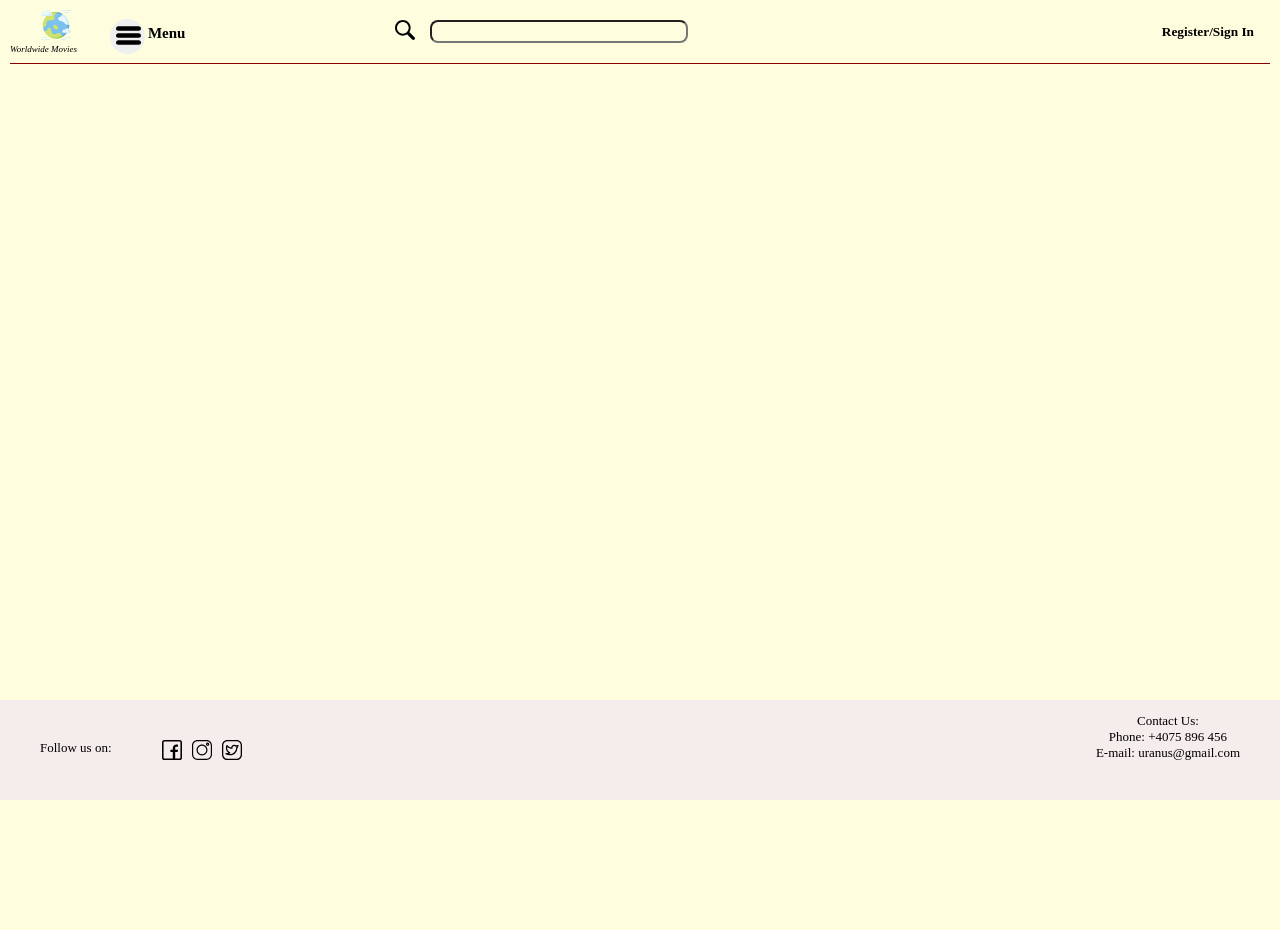
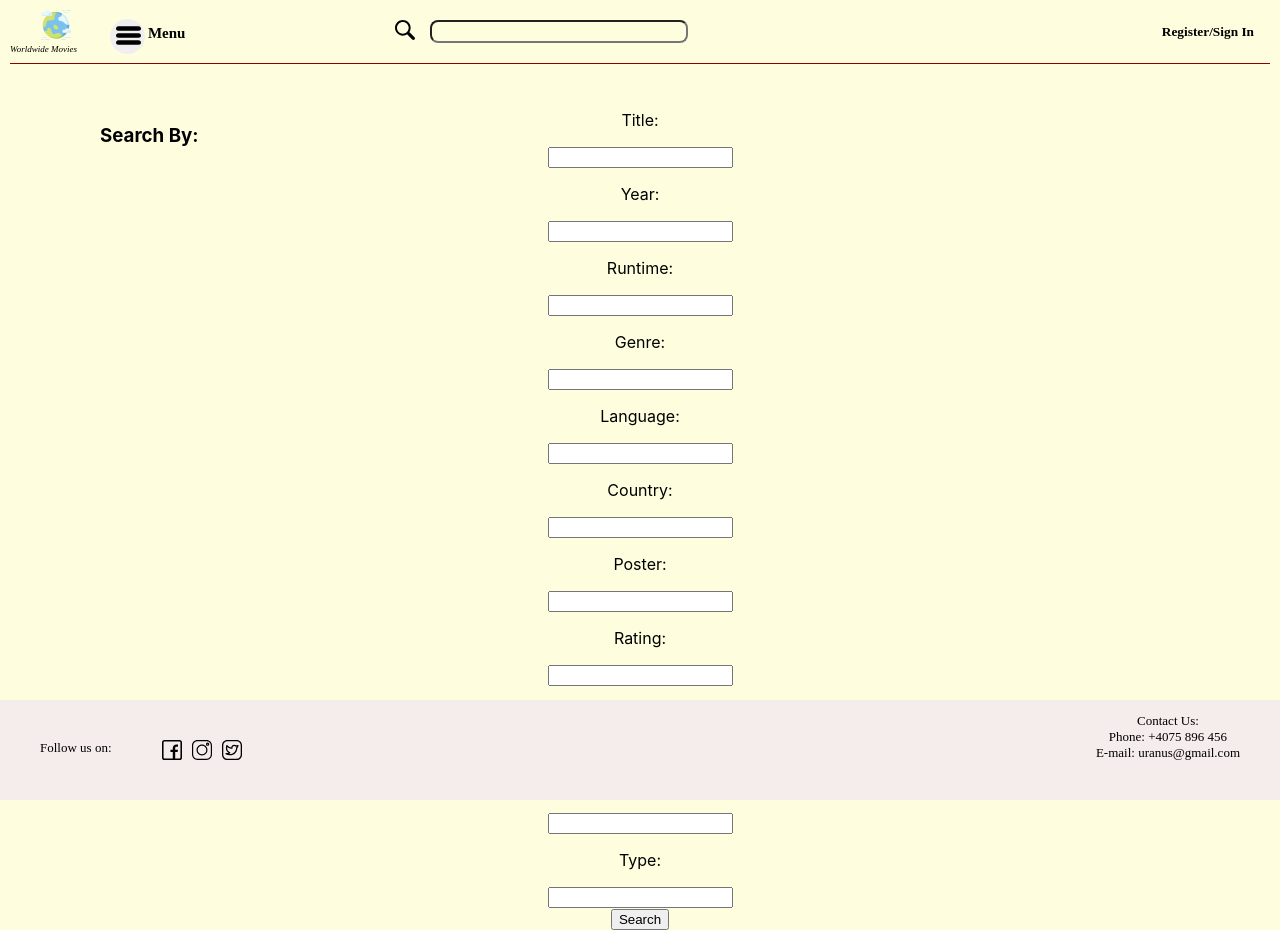
Before and after one commit to angelcrisan/uranus, a React (Create React App) app: page /search-page in a window 1280 px wide. Before the commit the page ends 810 px from the top, so only its background shows below. Built offline with nearby package versions, Linux system fonts and the light colour scheme.

Commit message:
search-page-inputs

```diff
--- a/src/App.js
+++ b/src/App.js
@@ -14,6 +14,7 @@ import { FooterComponent } from './components/footer/FooterInfo';
 import { AboutUsInfo } from './pages/AboutUsPage/AboutUs';
 import { RegisterPage } from './pages/RegisterPage/RegisterPage';
 import { AddMoviePage } from './pages/AddMoviePage/AddMovie';
+import { SearchPage } from './pages/SearchPage/SearchPage';
 
 
 export class App extends React.Component {
@@ -41,6 +42,9 @@ export class App extends React.Component {
         <Route path="/add-movie-content">
           <AddMoviePage />
         </Route>
+        <Route path="/search-page">
+          <SearchPage/>
+        </Route>
       </Switch>
       <FooterComponent />
     </Router>
--- a/src/components/header/Header.js
+++ b/src/components/header/Header.js
@@ -53,7 +53,9 @@ checkIfLoggedIn =() => {
                <Link to="/">
                    <p>Homepage</p>
                 </Link>
+                <Link to="/search-page">
                 <p>Search</p>
+                </Link>
                 <Link to="/all-movies-page">
                     <p>All movies</p>
                 </Link>
--- /dev/null
+++ b/src/pages/SearchPage/SearchPage.css
@@ -0,0 +1,11 @@
+body,
+html{
+    height: 100%;
+    width: 100%;
+    background: #FEFEDF;
+}
+h3 {
+    position: absolute;
+    margin-left: 100px;
+    margin-top: 50px;
+}
--- /dev/null
+++ b/src/pages/SearchPage/SearchPage.js
@@ -0,0 +1,25 @@
+import React from 'react';
+import './SearchPage.css';
+export class SearchPage extends React.Component{
+    render(){
+        return(
+            <div class="search">
+                <h3>Search By:</h3> <br></br>
+               <p>Title:</p> <input type="text"></input> <br></br>
+               <p>Year:</p> <input type="text"></input> <br></br>
+               <p>Runtime:</p> <input type="text"></input> <br></br>
+               <p>Genre:</p> <input type="text"></input> <br></br>
+               <p>Language:</p> <input type="text"></input> <br></br>
+               <p>Country:</p> <input type="text"></input> <br></br>
+               <p>Poster:</p> <input type="text"></input> <br></br>
+               <p>Rating:</p> <input type="text"></input> <br></br>
+               <p>Votes:</p> <input type="text"></input> <br></br>
+               <p>ID:</p> <input type="text"></input> <br></br>
+               <p>Type:</p> <input type="text"></input> <br></br>
+
+               <button id="search-button">Search</button>
+            </div>
+
+        )
+    }
+};
```
